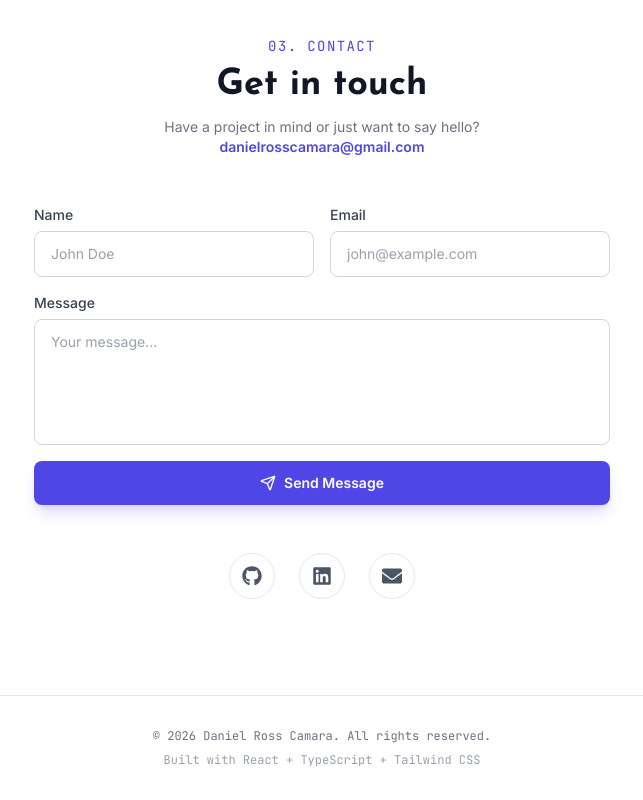
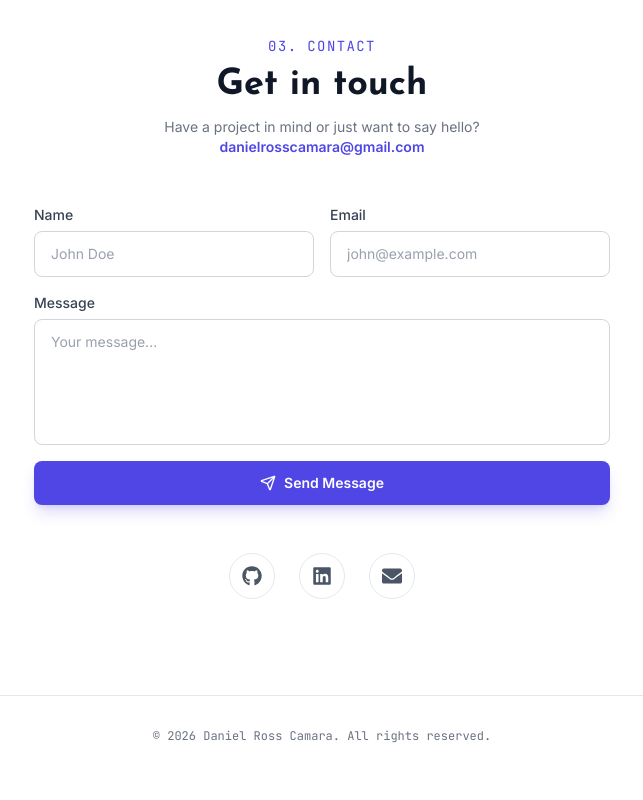
Before and after one commit to danielrosscamara/my-portfolio, a React (Vite) app: page / in a window 1280 px wide. Shown: the part 3671-4471 px from the top of the page, without its empty margins (318-961 px from the left). After the commit the page ends 4447 px from the top, so only its background shows below. Built offline with nearby package versions, Linux system fonts and the light colour scheme.

Commit message:
refactor content

```diff
--- a/src/components/Footer.tsx
+++ b/src/components/Footer.tsx
@@ -9,9 +9,6 @@ export default function Footer() {
         <p className="font-mono-custom text-xs text-gray-500 dark:text-gray-500">
           © {year} {personalInfo.name}. All rights reserved.
         </p>
-        <p className="font-mono-custom text-xs text-gray-400 dark:text-gray-600">
-          Built with React + TypeScript + Tailwind CSS
-        </p>
       </div>
     </footer>
   );
```
